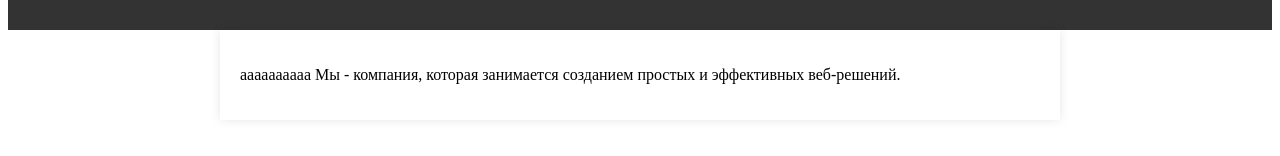
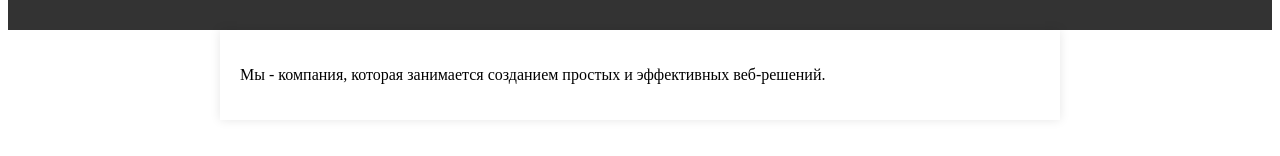
Before and after one commit to dariasaligina/dariasaligina.github.io, a plain HTML site: page about.html in a window 1280 px wide. Shown: the part 124-280 px from the top of the page. Drawn offline with Linux system fonts and the light colour scheme.

Commit message:
Update about.html

```diff
--- a/about.html
+++ b/about.html
@@ -19,7 +19,7 @@
         </nav>
     </header>
     <main>
-        <p>aaaaaaaaaa Мы - компания, которая занимается созданием простых и эффективных веб-решений.</p>
+        <p>Мы - компания, которая занимается созданием простых и эффективных веб-решений.</p>
     </main>
     <footer>
         <p>&copy; 2025 Мой Простой Сайт</p>
```
